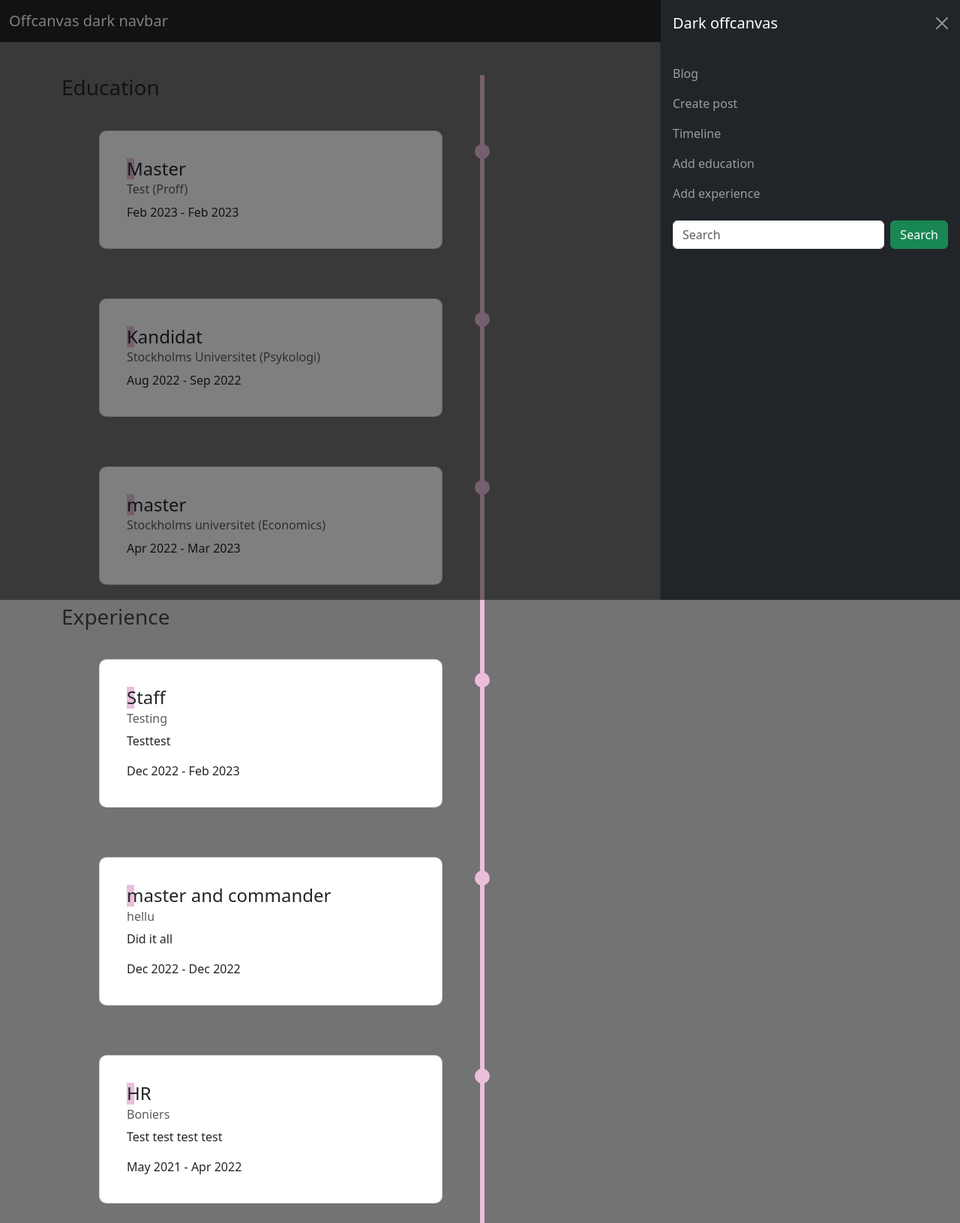
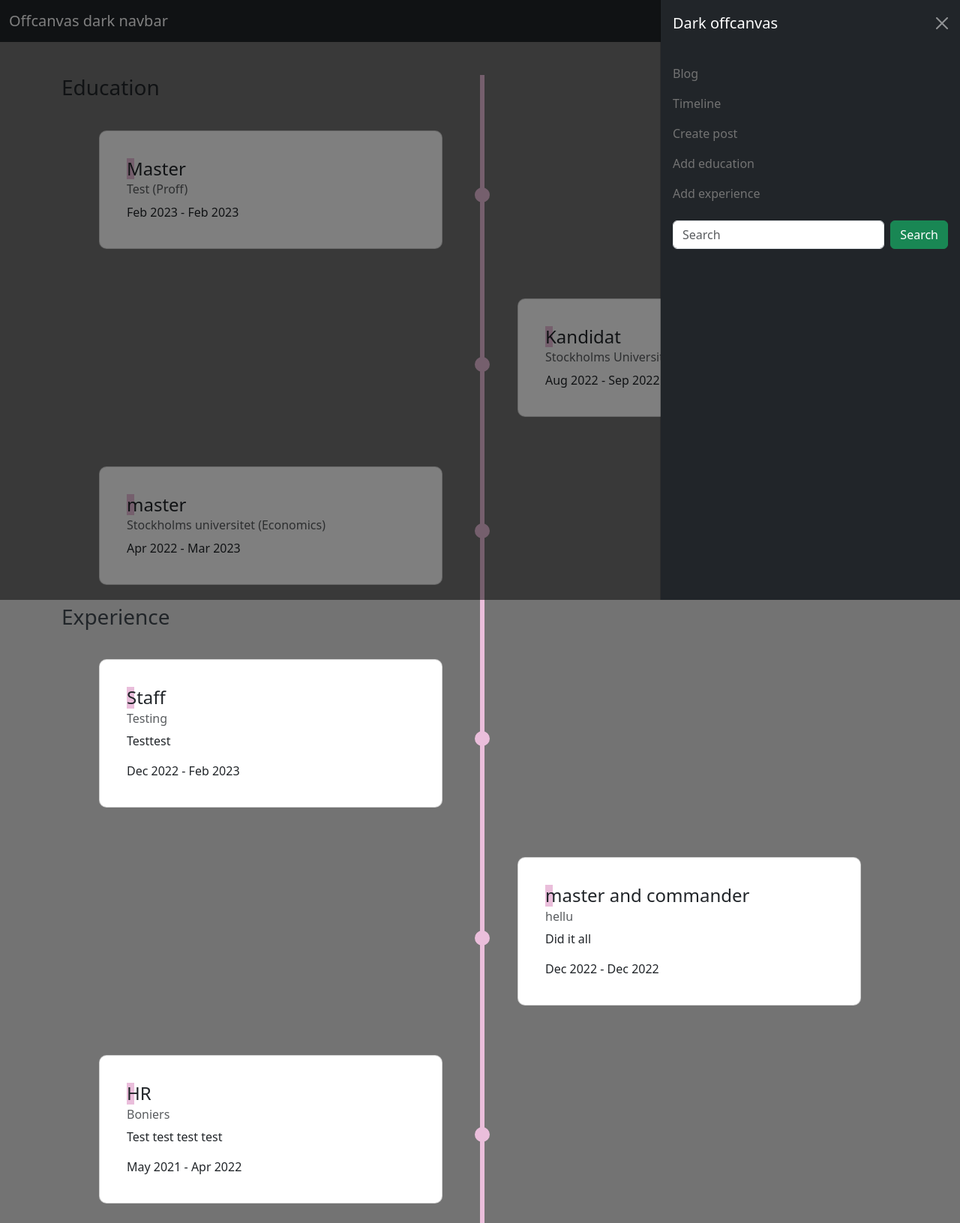
Before and after one commit to CBergane/Diana-Svensson, a Django app: page /timeline/ in a window 1280 px wide, after a click that opens the changed part. Shown: the whole page at 75% size. Run offline with Django 4.2, Linux system fonts and the light colour scheme; data comes from the database, SQL or seed files in the repository; both versions use the stored data as it was after the commit; some libraries are stand-ins or nearby versions.

Commit message:
added style to the timeline

```diff
--- a/dianasvensson/portfolio/views.py
+++ b/dianasvensson/portfolio/views.py
@@ -3,10 +3,21 @@ from django.contrib import messages
 from django.core.paginator import Paginator
 from django.views.generic import TemplateView, CreateView
 from django.urls import reverse
-from .models import Post, Like, Education, Experience
+from .models import Post, Education, Experience
 from .forms import PostForm, ExperienceForm, EducationForm
 
 def create_post(request):
+    """
+    A view function that handles creating a new post.
+
+    Args:
+        request: A HTTP request object that contains information about the request.
+
+    Returns:
+        A HTTP response object that renders the 'portfolio/create_post.html' template with a form to create a new post.
+
+        If the form is submitted with valid data, the post is created and the user is redirected to the 'display_posts' view.
+    """
     form = PostForm()
     if request.method == 'POST':
         form = PostForm(request.POST)
@@ -19,8 +30,19 @@ def create_post(request):
     return render(request, 'portfolio/create_post.html', {'form': form})
 
 
+def delete_post(request, post_id):
+    """
+    A view function that handles deleting a post with the given post_id.
 
-def delete_post(request, post_id):
+    Args:
+        request: A HTTP request object that contains information about the request.
+        post_id: An integer representing the id of the post to be deleted.
+
+    Returns:
+        A HTTP response object that redirects the user to the 'display_posts' view after deleting the post.
+
+        If the post with the given post_id does not exist, an error message is displayed and the user is redirected to the 'display_posts' view.
+    """
     try:
         post = Post.objects.get(id=post_id)
         post.delete()
@@ -30,6 +52,18 @@ def delete_post(request, post_id):
 
 
 def update_post(request, post_id):
+    """
+    A view function that handles updating a post with the given post_id.
+
+    Args:
+        request: A HTTP request object that contains information about the request.
+        post_id: An integer representing the id of the post to be updated.
+
+    Returns:
+        A HTTP response object that renders the 'portfolio/update_post.html' template with a form to update the post.
+
+        If the form is submitted with valid data, the post is updated and the user is redirected to the 'posts' view.
+    """
     post = Post.objects.get(id=post_id)
     if request.method == 'POST':
         form = PostForm(request.POST, instance=post)
@@ -42,6 +76,17 @@ def update_post(request, post_id):
 
 
 def display_posts(request):
+    """
+    A view function that handles displaying all posts.
+
+    Args:
+        request: A HTTP request object that contains information about the request.
+
+    Returns:
+        A HTTP response object that renders the 'portfolio/post_list.html' template with a list of all posts.
+
+        The posts are displayed 5 at a time using pagination.
+    """
     post_list = Post.objects.all()
     paginator = Paginator(post_list, 5) # Show 5 posts per page
     page = request.GET.get('page')
@@ -50,11 +95,34 @@ def display_posts(request):
 
 
 def post_detail(request, post_id):
+    """
+    A view function that handles displaying the details of a post with the given post_id.
+
+    Args:
+        request: A HTTP request object that contains information about the request.
+        post_id: An integer representing the id of the post to be displayed.
+
+    Returns:
+        A HTTP response object that renders the 'portfolio/post_detail.html' template with the details of the post with the given post_id.
+    """
     post = Post.objects.get(id=post_id)
     return render(request, 'portfolio/post_detail.html', {'post': post})
 
 
 def like_post(request, post_id):
+    """
+    Increases the like count for the post with the given ID by 1.
+    If a 'next' parameter is included in the request's GET data,
+    the user is redirected to that URL; otherwise, the user is
+    redirected to the 'display_posts' URL.
+
+    Args:
+    - request: The HTTP request object.
+    - post_id: The ID of the post to like.
+
+    Returns:
+    - A redirect response to the specified URL.
+    """
     post = get_object_or_404(Post, id=post_id)
     post.likes += 1
     post.save()
@@ -63,6 +131,16 @@ def like_post(request, post_id):
 
 
 def unlike_post(request, post_id):
+    """
+    Decreases the like count for the post with the given ID by 1.
+
+    Args:
+    - request: The HTTP request object.
+    - post_id: The ID of the post to unlike.
+
+    Returns:
+    - A redirect response to the 'display_posts' URL.
+    """
     post = Post.objects.get(id=post_id)
     post.likes -= 1
     post.save()
@@ -70,9 +148,28 @@ def unlike_post(request, post_id):
 
 
 class TimelineView(TemplateView):
+    """
+    Renders the 'timeline.html' template, which displays the user's
+    education and experience information in reverse chronological order.
+
+    Methods:
+    - get_context_data: Returns a dictionary containing the user's
+      education and experience information.
+    """
     template_name = 'portfolio/timeline.html'
 
     def get_context_data(self, **kwargs):
+        """
+        Returns a dictionary containing the user's education and experience
+        information, sorted by start date in reverse chronological order.
+
+        Args:
+        - **kwargs: Any additional keyword arguments.
+
+        Returns:
+        - A dictionary containing the user's education and experience
+          information, sorted by start date in reverse chronological order.
+        """
         context = super().get_context_data(**kwargs)
         context['education'] = Education.objects.order_by('-start_date')
         context['experience'] = Experience.objects.order_by('-start_date')
@@ -80,11 +177,34 @@ class TimelineView(TemplateView):
 
 
 class ExperienceCreateView(CreateView):
+    """
+    Renders the 'add_experience.html' template, which allows the user
+    to add a new experience entry.
+
+    Attributes:
+    - model: The Experience model class.
+    - form_class: The form class to use for creating a new experience.
+    - template_name: The name of the template to render.
+
+    Methods:
+    - form_valid: Saves the new experience entry and redirects the user
+      to the 'timeline' URL.
+    """
     model = Experience
     form_class = ExperienceForm
     template_name = 'portfolio/add_experience.html'
 
     def form_valid(self, form):
+        """
+        Saves the new experience entry and redirects the user to the
+        'timeline' URL.
+
+        Args:
+        - form: The form object containing the user's input.
+
+        Returns:
+        - A redirect response to the 'timeline' URL.
+        """
         experience = form.save(commit=False)
         experience.user = self.request.user
         experience.save()
@@ -92,11 +212,35 @@ class ExperienceCreateView(CreateView):
 
 
 class EducationCreateView(CreateView):
+    """
+    A class-based view that handles the creation of new Education objects.
+
+    Inherits from Django's built-in `CreateView` class.
+
+    Attributes:
+    - model: The Django model that the form should create instances of.
+    - form_class: The form that should be used to create instances of the model.
+    - template_name: The name of the template to render when the form is displayed.
+
+    Methods:
+    - form_valid(form): Overrides the default behavior to add the user to the new
+                        education instance and then redirect to the timeline view.
+
+    """
     model = Education
     form_class = EducationForm
     template_name = 'portfolio/add_education.html'
 
     def form_valid(self, form):
+        """
+        Saves the form and associates the new education instance with the current user.
+
+        Args:
+        - form: The form to save.
+
+        Returns:
+        A redirect to the timeline view.
+        """
         education = form.save(commit=False)
         education.user = self.request.user
         education.save()
--- a/dianasvensson/static/css/style.css
+++ b/dianasvensson/static/css/style.css
@@ -2,6 +2,25 @@
 
 .main-content {
     margin-top: 70px;
+}
+
+/* Navlinks */
+.highlight-nav {
+    display: inline-block;
+
+
+    background-repeat: no-repeat;
+
+    background-size: 10px 100%;
+    background-position: 0 0;
+    transition: background-size 0.5s, background-position 0.3s 0.5s;
+}
+
+.highlight-nav:hover {
+    background-image: linear-gradient(#eabedb, #eabedb);
+    background-size: 100% 100%;
+    background-position: 100% 0%;
+    transition: background-position 0.5s, background-size 0.5s 0.3s;
 }
 
 /* Colors */
@@ -13,8 +32,8 @@ body{
     background-color: #030303;
 }
 
-.nav-item:hover {
-    background-color: #eabedb;
+.nav-link {
+    color: #737373;
 }
 
 .nav-link:hover {
@@ -106,6 +131,20 @@ body{
     right: -13px;
 }
 
+.point-left {
+    position: absolute;
+    left: -7px;
+    top: 50%;
+    transform: translateY(-45%);
+}
+
+.point-right {
+    position: absolute;
+    right: -13px;
+    top: 50%;
+    transform: translateY(-55%);
+}
+
 
 .timeline-item:before {
   content: '';
@@ -161,15 +198,23 @@ body{
 }
 
 .timeline-fade-in.visible {
-  opacity: 1;
+    opacity: 1;
 }
 
 .timeline-fade-in:nth-child(odd) {
-  transition-delay: 0.5s;
+    transition-delay: 0.5s;
 }
 
 .timeline-fade-in:nth-child(even) {
-  transition-delay: 1s;
+    transition-delay: 1s;
+}
+
+/* timeline cards */
+.timeline .content.visible:nth-of-type(even) {
+    transform: translateX(0);
+}
+.timeline .content.visible:nth-of-type(odd) {
+    transform: translateX(100%);
 }
 
 
--- a/dianasvensson/templates/include/navbar.html
+++ b/dianasvensson/templates/include/navbar.html
@@ -11,19 +11,19 @@
       </div>
       <div class="offcanvas-body">
         <ul class="navbar-nav justify-content-end flex-grow-1 pe-3">
-          <li class="nav-item">
+          <li class="nav-item highlight-nav">
             <a class="nav-link" aria-current="page" href="{% url 'display_posts' %}">Blog</a>
           </li>
-          <li class="nav-item">
+          <li class="nav-item highlight-nav">
+            <a class="nav-link" href="{% url 'timeline' %}">Timeline</a>
+          </li>
+          <li class="nav-item highlight-nav">
             <a class="nav-link" href="{% url 'create_post' %}">Create post</a>
           </li>
-          <li class="nav-item">
-            <a class="nav-link" href="{% url 'timeline' %}">Timeline</a>
-          </li>
-          <li class="nav-item">
+          <li class="nav-item highlight-nav">
             <a class="nav-link" href="{% url 'add_education' %}">Add education</a>
           </li>
-          <li class="nav-item">
+          <li class="nav-item highlight-nav">
             <a class="nav-link" href="{% url 'add_experience' %}">Add experience</a>
           </li>
         </ul>
--- a/dianasvensson/templates/portfolio/timeline.html
+++ b/dianasvensson/templates/portfolio/timeline.html
@@ -8,7 +8,7 @@
         <div class="timeline-tracker"></div>
         <h3>Education</h3>
         {% for e in education %}
-        <div class="col-sm-6 col-lg-4 content education">
+        <div class="col-sm-6 col-lg-4 content education {% if forloop.counter|divisibleby:2 %}right{% else %}left{% endif %}">
           <div class="card card-smal mb-3">
             <div class="card-body">
               <h4 class="highlight card-title">{{ e.degree }}</h4>
@@ -16,13 +16,13 @@
               <p class="card-text">{{ e.start_date|date:"M Y" }} - {% if e.end_date %}{{ e.end_date|date:"M Y" }}{% else %}Present{% endif %}</p>
             </div>
           </div>
-          <span class="point"></span>
+          <span class="point point-right-sm {% if forloop.counter|divisibleby:2 %}point-left{% else %}point-right{% endif %}"></span>
         </div>
         {% endfor %}
         <div class="timeline-point"></div>
         <h3>Experience</h3>
         {% for ex in experience %}
-        <div class="col-sm-6 col-lg-4 content experience">
+        <div class="col-sm-6 col-lg-4 content experience {% if forloop.counter|divisibleby:2 %}right{% else %}left{% endif %}">
           <div class="card card-smal mb-3">
             <div class="card-body">
               <h4 class="highlight card-title">{{ ex.position }}</h4>
@@ -31,7 +31,7 @@
               <p class="card-text">{{ ex.start_date|date:"M Y" }} - {% if ex.end_date %}{{ ex.end_date|date:"M Y" }}{% else %}Present{% endif %}</p>
             </div>
           </div>
-          <span class="point"></span>
+          <span class="point point-right-sm {% if forloop.counter|divisibleby:2 %}point-left{% else %}point-right{% endif %}"></span>
         </div>
         {% endfor %}
         <div class="timeline-point"></div>
@@ -39,7 +39,6 @@
     </div>
   </div>
 </div>
-
 
 
 
@@ -54,7 +53,7 @@
       }, (i + 1) * 550);
     });
   });
-
 </script>
 
+
 {% endblock %}
```
Also changed, not shown: other parts of dianasvensson/static/css/style.css (+40 -2 lines), dianasvensson/templates/portfolio/post_detail.html (+18 -17 lines), dianasvensson/db.sqlite3, dianasvensson/django-summernote/2023-02-17/8d54b386-3925-4ea8-934c-96faf8315d2b.png (added), dianasvensson/django-summernote/2023-02-17/bb051729-daf0-4fb9-a680-5df6560acb29.png (added).
